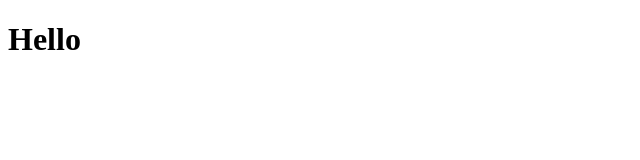
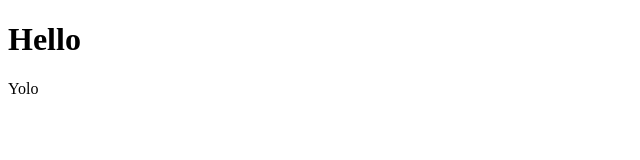
Before and after one commit to Vishal-Tx/vscode-pac, a website: page index.html in a window 1280 px wide. Shown: the full height of the page, 0-640 px from the left. Drawn offline with Linux system fonts and the light colour scheme.

Commit message:
make changes in html file

```diff
--- a/index.html
+++ b/index.html
@@ -12,6 +12,7 @@
     <div class="divmain"></div>
     <div id="div1"></div>
     <h1>Hello</h1>
+    <p>Yolo</p>
 </body>
 
 </html>
```
